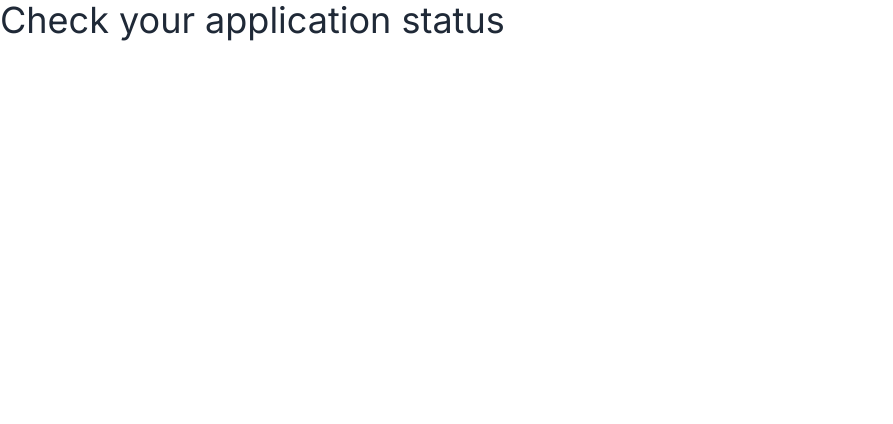
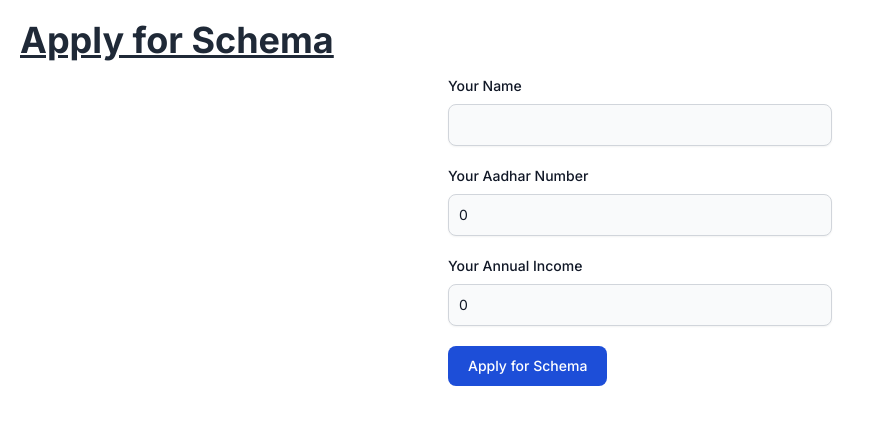
Before and after one commit to dineshveguru/dinesh-app, a Next.js app: page /users/apply in a window 1280 px wide. Shown: the top 424 px of the page, without its empty margins (0-893 px from the left). Built offline with nearby package versions, Linux system fonts and the light colour scheme.

Commit message:
apply completed

```diff
--- a/package.json
+++ b/package.json
@@ -9,6 +9,7 @@
     "lint": "next lint"
   },
   "dependencies": {
+    "axios": "^1.6.5",
     "mongoose": "^8.0.3",
     "next": "14.0.4",
     "react": "^18",
--- a/src/app/users/apply/page.tsx
+++ b/src/app/users/apply/page.tsx
@@ -1,9 +1,116 @@
-import React from "react";
+"use client";
+
+import React, { useState, useEffect } from "react";
+import axios from "axios";
 
 const Apply = () => {
+  const [data, setData] = useState({
+    userName: "",
+    aadharNo: 0,
+    income: 0,
+  });
+  const [showAlert, setShowAlert] = useState(false);
+  const [alertMessage, setAlertMessage] = useState("");
+  function handleChange(e: React.ChangeEvent<HTMLInputElement>) {
+    const { name, value } = e.target;
+    setData((prev) => ({ ...prev, [name]: value }));
+  }
+  async function submitForm(e: React.FormEvent) {
+    if (data.userName === "" || data.aadharNo === 0 || data.income === 0) {
+      setShowAlert(true);
+      setAlertMessage("Please fill all the fields");
+      return;
+    }
+    e.preventDefault();
+    try {
+      const res = await axios.post(
+        "http://localhost:3000/api/users/apply",
+        data
+      );
+      if (res.status === 200) {
+        setShowAlert(true);
+        setAlertMessage("Applied Successfully");
+      }
+    } catch (error) {
+      setShowAlert(true);
+      setAlertMessage("Something went wrong");
+    }
+  }
+  useEffect(() => {
+    if (showAlert) {
+      setTimeout(() => setShowAlert(false), 5000);
+    }
+  }, [showAlert]);
   return (
-    <div>
-      <h1 className="mb-4 text-4xl">Check your application status</h1>
+    <div className="p-5 relative">
+      <h1 className="mb-4 text-4xl underline font-bold">Apply for Schema</h1>
+      {showAlert && (
+        <div role="alert" className="alert w-max z-2 absolute right-0 mr-10">
+          <svg
+            xmlns="http://www.w3.org/2000/svg"
+            fill="none"
+            viewBox="0 0 24 24"
+            className="stroke-info shrink-0 w-6 h-6"
+          >
+            <path
+              stroke-linecap="round"
+              stroke-linejoin="round"
+              stroke-width="2"
+              d="M13 16h-1v-4h-1m1-4h.01M21 12a9 9 0 11-18 0 9 9 0 0118 0z"
+            ></path>
+          </svg>
+          <span>{alertMessage}</span>
+        </div>
+      )}
+      <form className="max-w-sm mx-auto">
+        <div className="mb-5">
+          <label className="block mb-2 text-sm font-medium text-gray-900 ">
+            Your Name
+          </label>
+          <input
+            className="shadow-sm bg-gray-50 border border-gray-300 text-gray-900 text-sm rounded-lg focus:ring-blue-500 focus:border-blue-500 block w-full p-2.5    dark:focus:ring-blue-500 dark:focus:border-blue-500 dark:shadow-sm-light"
+            required
+            name="userName"
+            value={data.userName}
+            onChange={handleChange}
+          />
+        </div>
+        <div className="mb-5">
+          <label className="block mb-2 text-sm font-medium text-gray-900 ">
+            Your Aadhar Number
+          </label>
+          <input
+            type="number"
+            maxLength={12}
+            minLength={12}
+            className="shadow-sm bg-gray-50 border border-gray-300 text-gray-900 text-sm rounded-lg focus:ring-blue-500 focus:border-blue-500 block w-full p-2.5 dark:focus:ring-blue-500 dark:focus:border-blue-500 dark:shadow-sm-light"
+            required
+            name="aadharNo"
+            value={data.aadharNo}
+            onChange={handleChange}
+          />
+        </div>
+        <div className="mb-5">
+          <label className="block mb-2 text-sm font-medium text-gray-900">
+            Your Annual Income
+          </label>
+          <input
+            type="number"
+            className="shadow-sm bg-gray-50 border border-gray-300 text-gray-900 text-sm rounded-lg focus:ring-blue-500 focus:border-blue-500 block w-full p-2.5 dark:focus:ring-blue-500 dark:focus:border-blue-500 dark:shadow-sm-light"
+            required
+            name="income"
+            value={data.income}
+            onChange={handleChange}
+          />
+        </div>
+        <button
+          type="submit"
+          className="text-white bg-blue-700 hover:bg-blue-800 focus:ring-4 focus:outline-none focus:ring-blue-300 font-medium rounded-lg text-sm px-5 py-2.5 text-center dark:bg-blue-600 dark:hover:bg-blue-700 dark:focus:ring-blue-800"
+          onClick={submitForm}
+        >
+          Apply for Schema
+        </button>
+      </form>
     </div>
   );
 };
```
Also changed, not shown: 1 other file (tests, documents, lock files or other folders).
